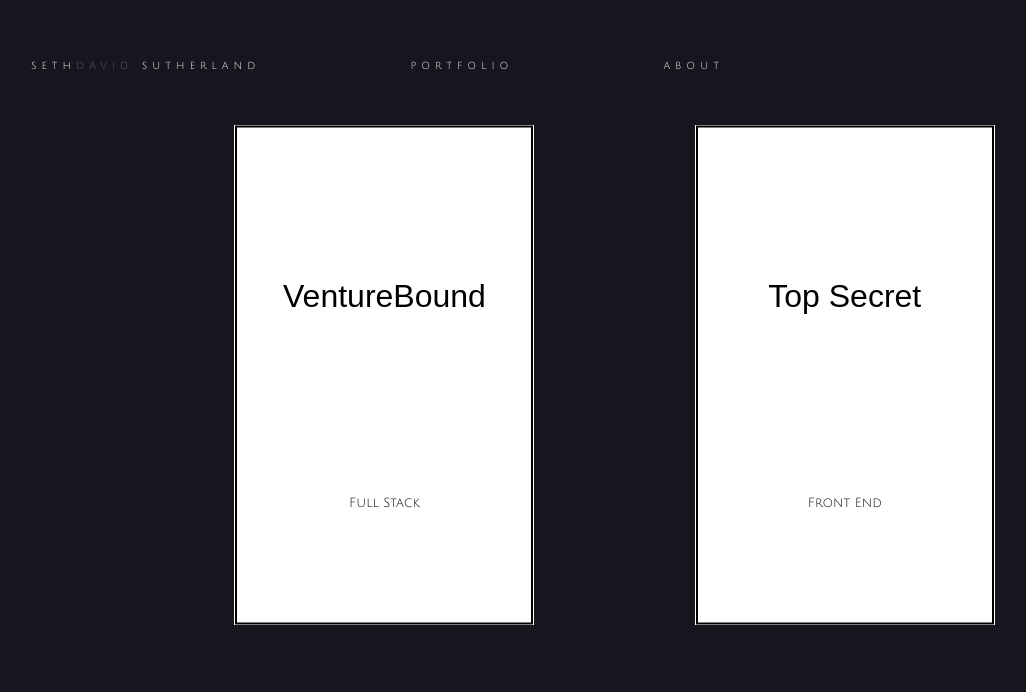
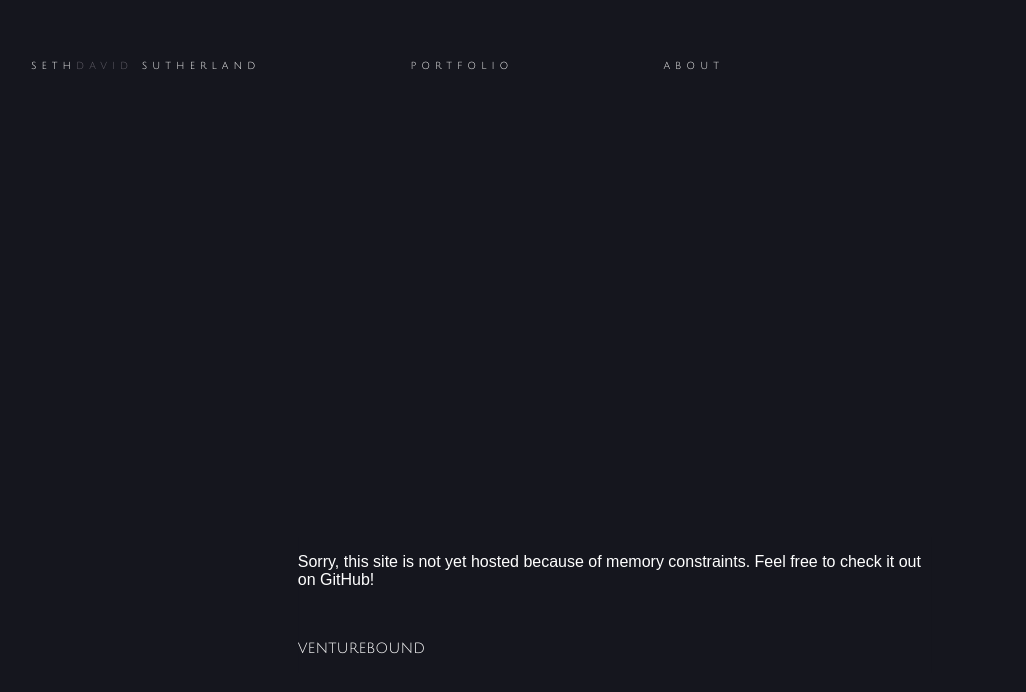
Before and after one commit to SethDS/Portfolio-Two, a website: page public/index.html at #!/venturebound in a window 1280 px wide. Shown: the whole page, without its empty margins (24-1050 px from the left). Drawn offline with nearby package versions, Linux system fonts and the light colour scheme; some packages are replaced by stand-ins of ours; a web font is replaced by a local one.

Commit message:
adjustments

```diff
--- a/public/app.js
+++ b/public/app.js
@@ -18,5 +18,9 @@ angular.module('myApp', ['ui.router']).config(function($urlRouterProvider, $stat
             templateUrl: './project.html',
             controller: 'projectCtrl'
         })
+        .state('venturebound', {
+            url: '/venturebound',
+            templateUrl: 'venturebound.html'
+        })
 
 });
--- a/public/main-service.js
+++ b/public/main-service.js
@@ -19,6 +19,7 @@ angular.module('myApp').service('mainService', function(){
             id: 1,
             next: 2,
             prev: 1,
+            uilink: 'venturebound',
             images: [
                 {
                     path: './images/home.png'
--- a/public/stylesheet.css
+++ b/public/stylesheet.css
@@ -399,3 +399,18 @@ a {
 .next-project:hover {
     color: #65626b;
 }
+
+.venture-bound{
+    position: absolute;
+    top: 50%;
+    left: 50%;
+    transform: translate(-50%, -50%);
+    background-color: #15161e;
+    color: white;
+}
+.venture-redirect{
+    font-family: 'Belleza', sans-serif;
+}
+.venture-link{
+    font-family: 'Julius Sans One', sans-serif;
+}
--- /dev/null
+++ b/public/venturebound.html
@@ -0,0 +1,21 @@
+<div class="main-container">
+    <div class="nav">
+        <div class="nav-item nav-name" ui-sref="portfolio"><p>seth<span class="david">david</span> sutherland</p></div>
+        <div class="nav-item nav-hover" ui-sref="portfolio"><p>portfolio</p></div>
+        <div class="nav-item nav-hover" ui-sref="about"><p>about</p></div>
+    </div>
+
+
+
+
+        <div class="venture-bound">
+            <p class="venture-redirect">Sorry, this site is not yet hosted because of memory constraints.  Feel free to check it out on GitHub!</p><br>
+            <a href="https://github.com/SethDS/Personal-Project"><p class="venture-link" style="color: white">venturebound</p></a>
+        </div>
+
+
+
+    <div class="footer">
+        <div class="footer-item"><p>SethDS</p></div>
+    </div>
+</div>
```
Also changed, not shown: public/project.html (+1 -1 lines).
